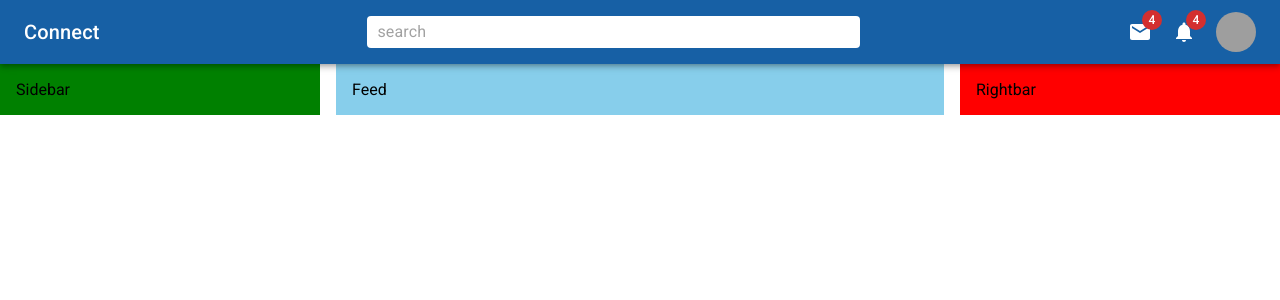
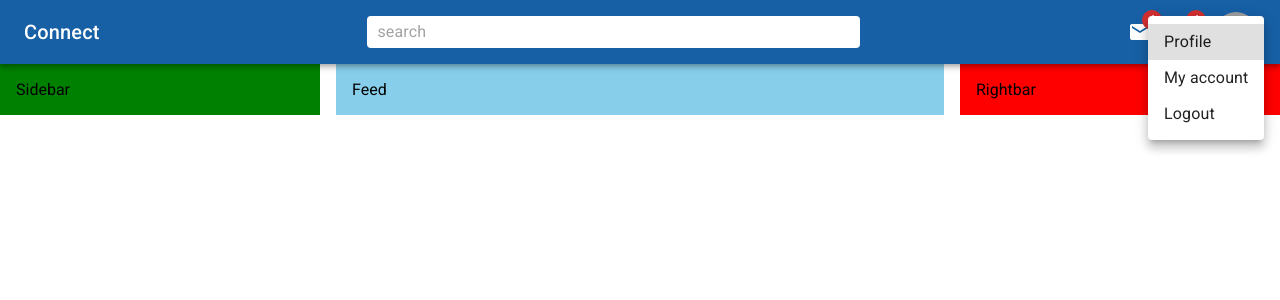
Before and after one commit to Shakil57375/Material-UI-5-React-, a React (Vite) app: page / in a window 1280 px wide. Both pictures are taken after a click on the element 1236 px from the left and 32 px from the top of the page. Shown: the top 300 px of the page. Built offline with nearby package versions, Linux system fonts and the light colour scheme; grey boxes are pictures that could not be loaded.

Commit message:
menu added on the navbar

```diff
--- a/src/Components/Navbar.jsx
+++ b/src/Components/Navbar.jsx
@@ -5,12 +5,15 @@
   Badge,
   Box,
   InputBase,
+  Menu,
+  MenuItem,
   styled,
   Toolbar,
   Typography,
 } from "@mui/material";
 import ConnectWithoutContactIcon from "@mui/icons-material/ConnectWithoutContact";
 import { Mail, Notifications } from "@mui/icons-material";
+import { useState } from "react";
 const StyledToolbar = styled(Toolbar)({
   display: "flex",
   justifyContent: "space-between",
@@ -26,20 +29,21 @@
   display: "none",
   gap: "20px",
   alignItems: "center",
-  [theme.breakpoints.up("sm")]:{
-    display : "flex"
-  }
+  [theme.breakpoints.up("sm")]: {
+    display: "flex",
+  },
 }));
 
 const UserBox = styled(Box)(({ theme }) => ({
   display: "flex",
   gap: "20px",
   alignItems: "center",
-  [theme.breakpoints.up("sm")]:{
-    display : "none"
-  }
+  [theme.breakpoints.up("sm")]: {
+    display: "none",
+  },
 }));
 const Navbar = () => {
+  const [open, setOpen] = useState(false);
   return (
     <AppBar position="sticky" marginBottom={10}>
       <StyledToolbar>
@@ -62,9 +66,10 @@
           <Avatar
             alt="Remy Sharp"
             src="https://i.ibb.co/HDQqVGz/65041c4e6f21544db8a4dfc2-Let-s-Venture.webp"
+            onClick={(e) => setOpen(true)}
           />
         </Icons>
-        <UserBox>
+        <UserBox onClick={(e) => setOpen(true)}>
           <Avatar
             alt="Remy Sharp"
             src="https://i.ibb.co/HDQqVGz/65041c4e6f21544db8a4dfc2-Let-s-Venture.webp"
@@ -72,6 +77,26 @@
           <Typography variant="span">Remy</Typography>
         </UserBox>
       </StyledToolbar>
+      <Menu
+        id="fade-menu"
+        MenuListProps={{
+          "aria-labelledby": "fade-button",
+        }}
+        open={open}
+        onClose={(e) => setOpen(false)}
+        anchorOrigin={{
+          vertical: "top",
+          horizontal: "right",
+        }}
+        transformOrigin={{
+          vertical: "top",
+          horizontal: "right",
+        }}
+      >
+        <MenuItem>Profile</MenuItem>
+        <MenuItem>My account</MenuItem>
+        <MenuItem>Logout</MenuItem>
+      </Menu>
     </AppBar>
   );
 };
```
